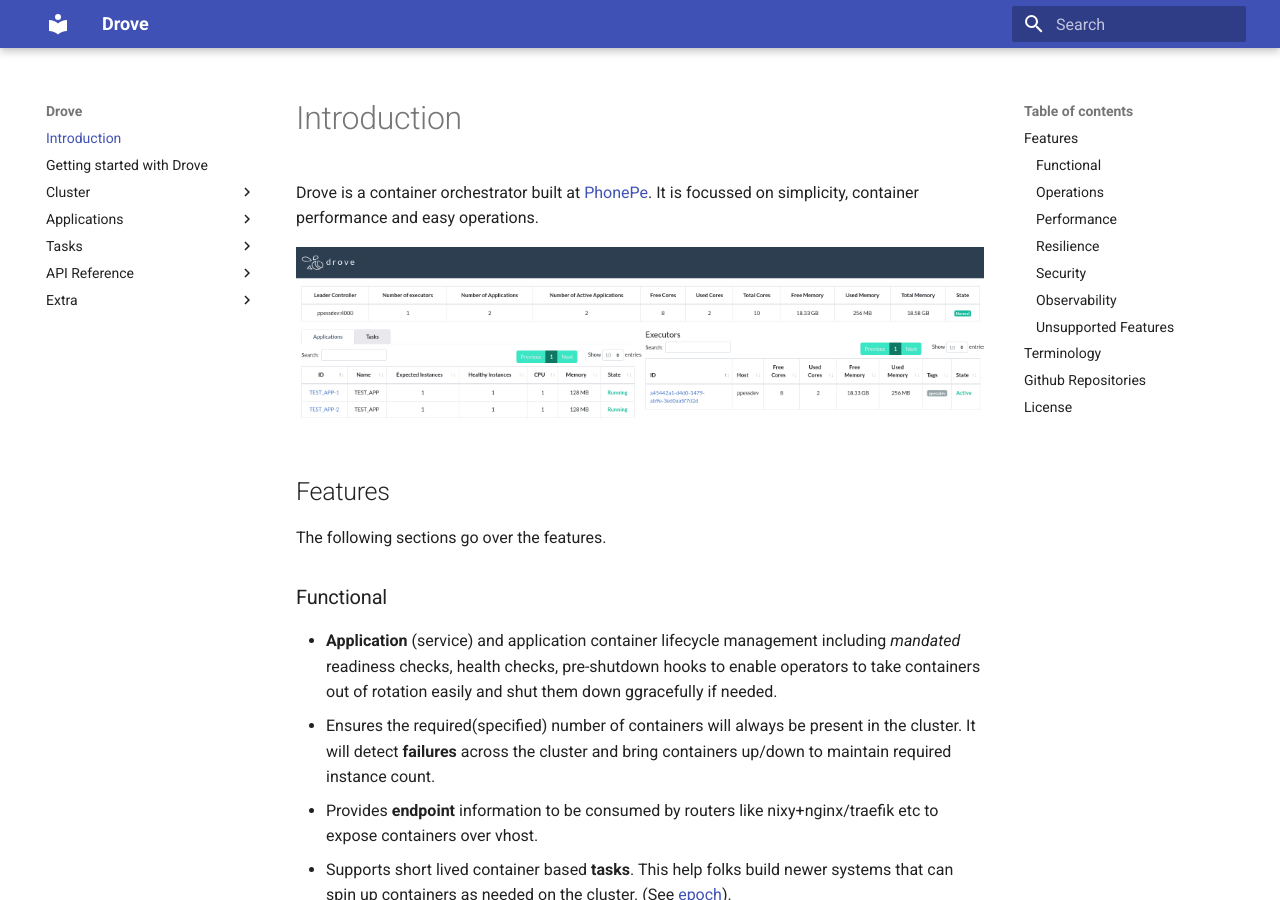
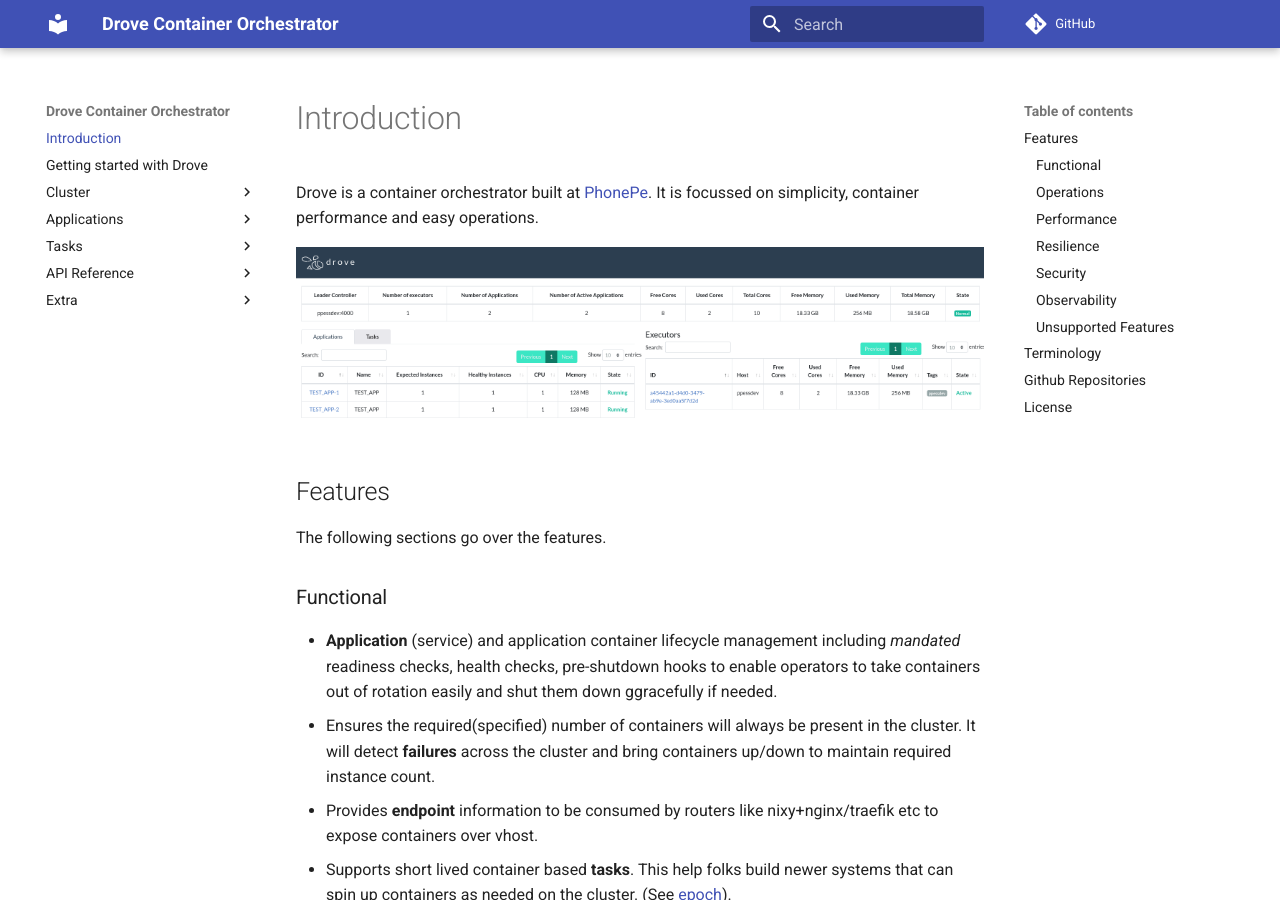
Before and after one commit to PhonePe/drove-orchestrator, an MkDocs documentation site: the page built from docs/docs/index.md, in a window 1280 px wide and 900 px high. Built offline with MkDocs 1.6.1 and Material for MkDocs 9.7.7, drawn with Linux system fonts in a browser that asks for light colours; comment, search, counter and statistics services are not loaded.

Commit message:
Changes for site publication

```diff
--- a/docs/mkdocs.yml
+++ b/docs/mkdocs.yml
@@ -1,4 +1,7 @@
-site_name: Drove
+site_name: Drove Container Orchestrator
+site_url: https://phonepe.github.io/drove-orchestrator
+repo_url: https://github.com/PhonePe/drove-orchestrator
+
 theme:
   name: material
   features:
```
Also changed, not shown: 1 other file.
